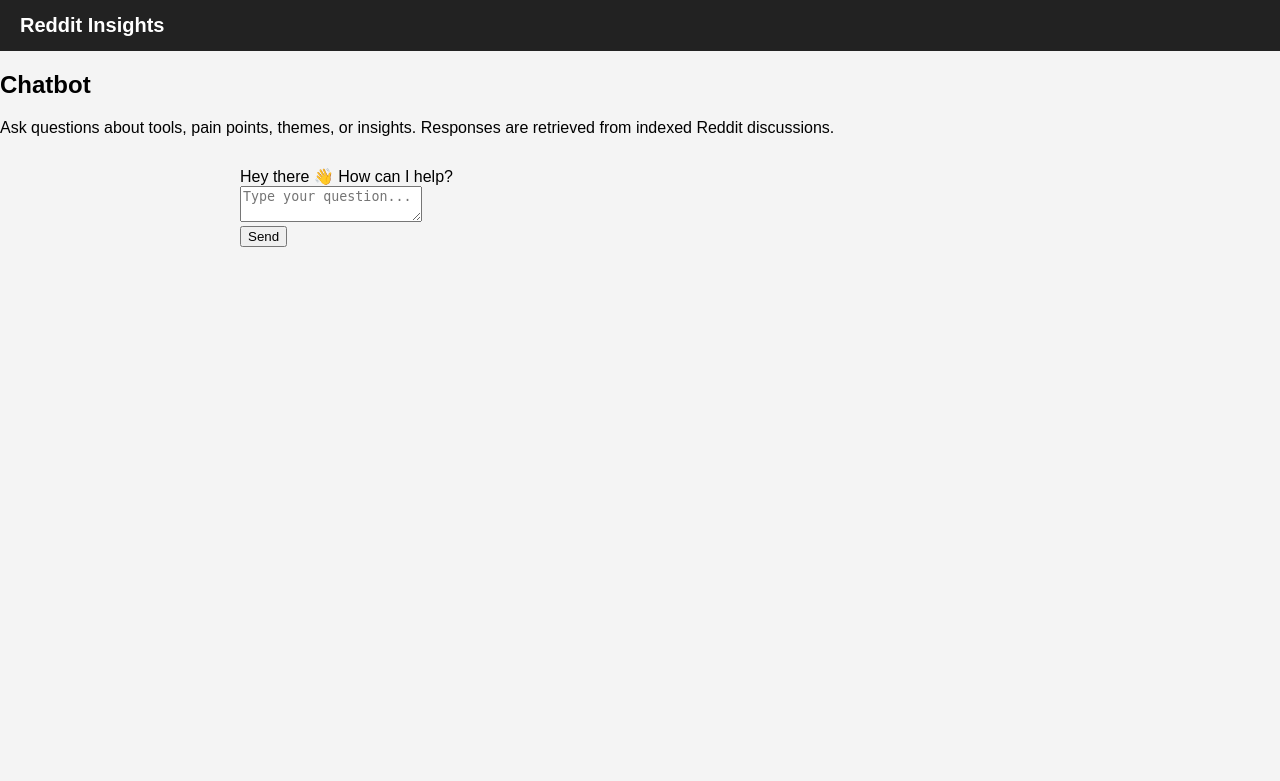
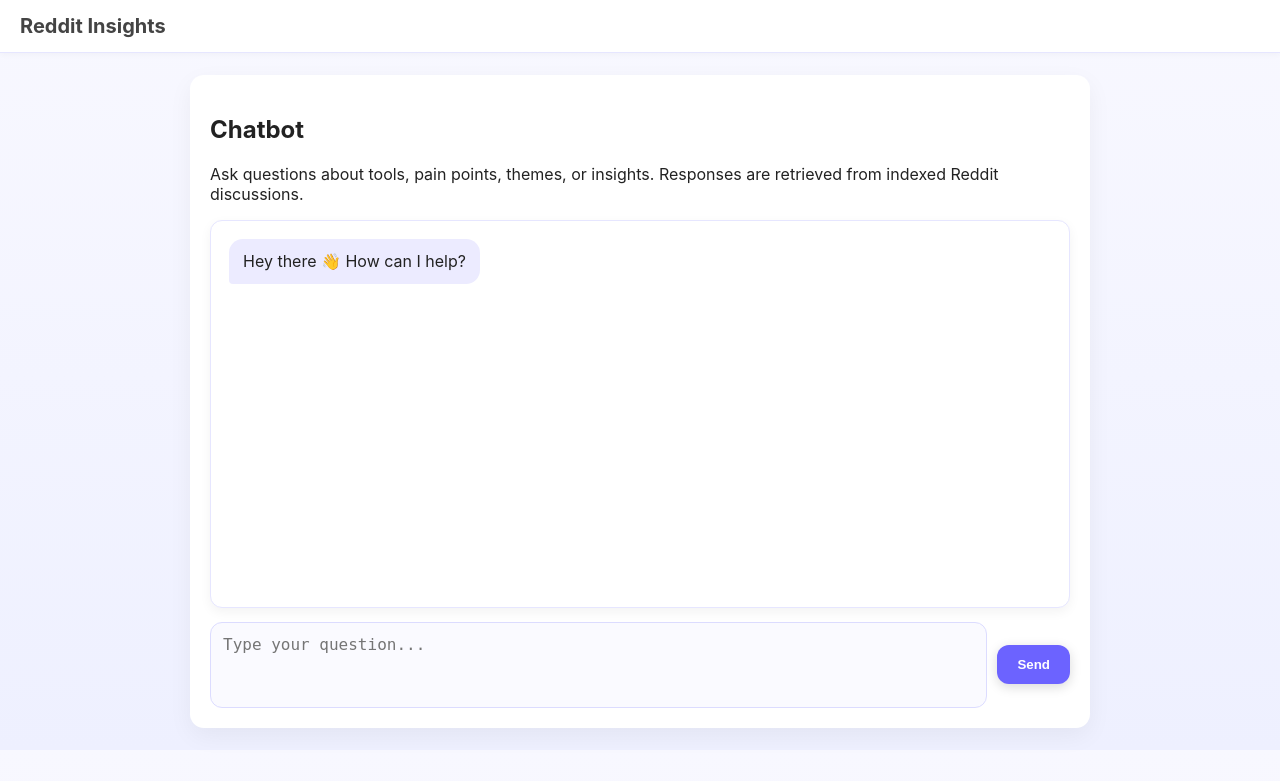
Before and after one commit to jonishk/reddit-insights-app, a Flask app: page / in a window 1280 px wide. Shown: the top 781 px of the page. Run offline with Flask 3, Linux system fonts and the light colour scheme; parts of the project's set-up code (start-up, migrations or seed data) failed here and were passed over.

Commit message:
Update style.css

```diff
--- a/render_app/static/style.css
+++ b/render_app/static/style.css
@@ -1,77 +1,156 @@
+/* -------------------------------------------------------
+   GLOBAL
+------------------------------------------------------- */
 body {
-    margin: 0;
-    font-family: Arial, sans-serif;
-    background: #f4f4f4;
+  font-family: Inter, system-ui, -apple-system, "Segoe UI", Roboto;
+  background: linear-gradient(180deg, #f8f8ff 0%, #eef0ff 100%);
+  color: #222;
+  margin: 0;
 }
 
-.topnav {
-    background: #222;
-    color: #fff;
-    padding: 14px 20px;
-    display: flex;
-    align-items: center;
+/* Layout */
+.main-container {
+  padding: 22px;
+  max-width: 900px;
+  margin: 0 auto;
 }
 
-.brand {
-    font-size: 20px;
-    font-weight: bold;
+.panel {
+  background: #fff;
+  border-radius: 14px;
+  padding: 20px;
+  box-shadow: 0 8px 24px rgba(0,0,0,0.05);
 }
 
-.chat-container {
-    max-width: 800px;
-    margin: 20px auto;
-    padding: 10px;
+/* -------------------------------------------------------
+   NAVBAR
+------------------------------------------------------- */
+.topnav {
+  display: flex;
+  justify-content: space-between;
+  align-items: center;
+  padding: 14px 20px;
+  background: #fff;
+  border-bottom: 1px solid #e6e6ff;
+  box-shadow: 0 2px 6px rgba(0,0,0,0.03);
 }
 
-.chat-box {
-    background: white;
-    border-radius: 8px;
-    height: 70vh;
-    overflow-y: auto;
-    padding: 15px;
-    box-shadow: 0 2px 6px rgba(0,0,0,0.1);
+.topnav .brand {
+  font-size: 1.25rem;
+  font-weight: 700;
+  color: #444;
 }
 
-.msg {
-    max-width: 80%;
-    padding: 10px 15px;
-    margin-bottom: 12px;
-    border-radius: 10px;
-    line-height: 1.4;
-    white-space: pre-wrap;
+/* -------------------------------------------------------
+   CHAT UI
+------------------------------------------------------- */
+.chat-container {
+  display: flex;
+  flex-direction: column;
+  gap: 14px;
 }
 
-.user-msg {
-    background: #007bff;
-    color: white;
-    margin-left: auto;
+/* Chat window */
+.chat-window {
+  background: #fff;
+  border-radius: 12px;
+  padding: 18px;
+  min-height: 350px;
+  max-height: 65vh;
+  overflow-y: auto;
+  border: 1px solid #e6e6ff;
+  box-shadow: 0 4px 12px rgba(0,0,0,0.05);
 }
 
-.bot-msg {
-    background: #e9ecef;
-    color: #333;
-    margin-right: auto;
+/* Messages */
+.message {
+  display: flex;
+  gap: 10px;
+  margin-bottom: 12px;
 }
 
-.chat-input {
-    display: flex;
-    margin-top: 15px;
+.message-text {
+  padding: 12px 14px;
+  border-radius: 14px;
+  max-width: 78%;
+  line-height: 1.35;
 }
 
-.chat-input input {
-    flex: 1;
-    padding: 12px;
-    font-size: 16px;
-    border-radius: 6px 0 0 6px;
-    border: 1px solid #ccc;
+/* Bot bubble */
+.bot-message .message-text {
+  background: #ecebff;
+  border-radius: 14px 14px 14px 4px;
 }
 
-.chat-input button {
-    padding: 12px 20px;
-    background: #007bff;
-    color: white;
-    border: none;
-    font-size: 16px;
-    cursor: pointer;
-    border-radius: 0 6px 6px 0;
+/* User bubble */
+.user-message {
+  justify-content: flex-end;
 }
+
+.user-message .message-text {
+  background: #6c63ff;
+  color: #fff;
+  border-radius: 14px 14px 4px 14px;
+}
+
+/* Chat form */
+.chat-form {
+  display: flex;
+  gap: 10px;
+  align-items: center;
+}
+
+.message-input {
+  flex: 1;
+  min-height: 60px;
+  padding: 12px;
+  border-radius: 12px;
+  border: 1px solid #dcdcff;
+  resize: none;
+  background: #fafaff;
+  font-size: 1rem;
+}
+
+.message-input:focus {
+  border-color: #6c63ff;
+  outline: none;
+}
+
+/* Send button */
+.send-btn {
+  padding: 12px 20px;
+  background: #6c63ff;
+  border: none;
+  border-radius: 12px;
+  color: #fff;
+  font-weight: 600;
+  cursor: pointer;
+  box-shadow: 0 3px 12px rgba(0,0,0,0.15);
+}
+
+.send-btn:hover {
+  transform: translateY(-2px);
+}
+
+/* Thinking indicator */
+.thinking-indicator {
+  display: flex;
+  gap: 6px;
+}
+
+.dot {
+  width: 8px;
+  height: 8px;
+  background: #6c63ff;
+  border-radius: 50%;
+  animation: blink 1.4s infinite both;
+}
+
+.dot:nth-child(2) { animation-delay: 0.2s; }
+.dot:nth-child(3) { animation-delay: 0.4s; }
+
+@keyframes blink {
+  0% { opacity: 0.2; }
+  40% { opacity: 1; }
+  100% { opacity: 0.2; }
+}
```
